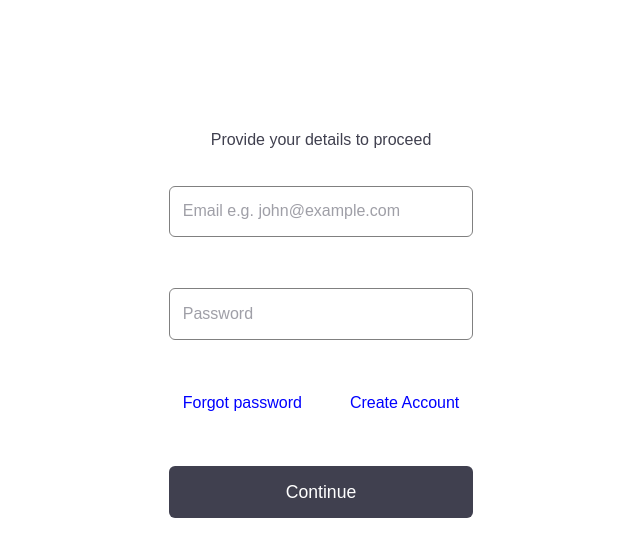
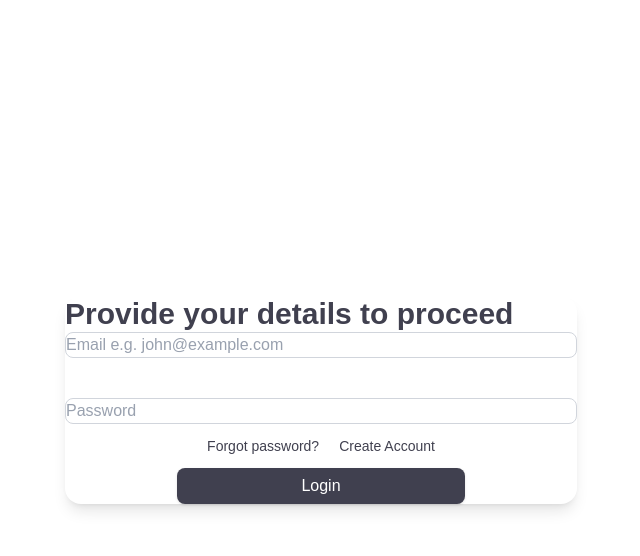
Before and after one commit to efpha/Daily-task-management_frtd, a React (Vite) app: page /home/login in a window 1280 px wide. Shown: the top 556 px of the page, without its empty margins (319-959 px from the left). Built offline with nearby package versions, Linux system fonts and the light colour scheme.

Commit message:
spinner implementation in login component

```diff
--- a/src/components/login/login.jsx
+++ b/src/components/login/login.jsx
@@ -1,13 +1,14 @@
 import React, { useState, useContext } from "react";
 import { useNavigate, Link } from "react-router-dom";
 import axios from "../../axiosConfig.js";
-
-import "./login.css";
+import { Button } from "../ui/button";
+import { Spinner } from "../ui/spinner";
 import { AuthContext } from "../../authcontext.jsx";
 
 const Signin = () => {
   const [formData, setFormData] = useState({ email: "", password: "" });
   const [error, setError] = useState("");
+  const [loading, setLoading] = useState(false);
   const navigate = useNavigate();
   const { login } = useContext(AuthContext);
 
@@ -18,31 +19,32 @@ const Signin = () => {
   const handleSubmit = async (e) => {
     e.preventDefault();
     setError("");
+    setLoading(true);
 
-// "https://daily-task-management-backend.onrender.com/api/users/login/"
     try {
-      const response = await axios.post("http://127.0.0.1:8000//api/users/login/", formData, {
-        headers: { "Content-Type": "application/json" },
-      });
+      const response = await axios.post("/users/login/", formData);
 
       const { access_token, refresh_token } = response.data;
-
-      // call context login
       login(access_token, refresh_token);
-
-      // redirect
       navigate("/dashboard");
     } catch (err) {
       console.error("Login failed:", err);
+      console.error("Error response:", err.response?.data);
       setError("Invalid email or password. Please try again.");
+    } finally {
+      setLoading(false);
     }
   };
 
   return (
-    <div className="login_container">
-      <div className="card-container">
-        <h1>Provide your details to proceed</h1>
-        <form className="form_section" onSubmit={handleSubmit}>
+    <div className="min-h-screen flex items-center justify-center bg-[#fff] px-16">
+      <div className="w-3/4 h-1/2 max-w-lg py-5 px-8 bg-white rounded-2xl shadow-lg">
+        <h1 className="flex text-3xl font-semibold text-center text-[#40404f] mb-10">
+          Provide your details to proceed
+        </h1>
+
+        <form onSubmit={handleSubmit} className="flex flex-col gap-3 justify-center ">
+          <section className="flex flex-col gap-10">
             <input
               type="email"
               name="email"
@@ -50,6 +52,7 @@ const Signin = () => {
               value={formData.email}
               onChange={handleChange}
               required
+              className="w-full border border-gray-300 rounded-md px-5 py-4 text-gray-700 placeholder-gray-400 focus:outline-none focus:ring-2 focus:ring-[#40404f] transition"
             />
 
             <input
@@ -59,17 +62,38 @@ const Signin = () => {
               value={formData.password}
               onChange={handleChange}
               required
+              className="w-full border border-gray-300 rounded-md px-5 py-4 text-gray-700 placeholder-gray-400 focus:outline-none focus:ring-2 focus:ring-[#40404f] transition"
             />
+          </section>
 
-
-          <div className="links_container">
-            <Link to="#">Forgot password</Link>
-            <Link to="/home/register">Create Account</Link>
+          <div className="flex flex-row justify-center gap-5 text-sm text-[#40404f] font-medium">
+            <Link to="#" className="hover:text-gray-700">
+              Forgot password?
+            </Link>
+            <Link to="/home/register" className="hover:text-gray-700">
+              Create Account
+            </Link>
           </div>
 
-          <button className="continue_btn" type="submit">Continue</button>
-          {error && <p className="error_message">{error}</p>}
+          <div className="flex justify-center mt-6">
+            <Button
+              type="submit"
+              disabled={loading}
+              className="w-72 bg-[#40404f] text-white py-4 rounded-md hover:bg-[#353540] transition flex items-center justify-center gap-2 text-base"
+            >
+              {loading ? (
+                <>
+                  <Spinner className="text-white" /> Logging in...
+                </>
+              ) : (
+                "Login"
+              )}
+            </Button>
+          </div>
 
+          {error && (
+            <p className="text-red-600 text-sm text-center mt-4">{error}</p>
+          )}
         </form>
       </div>
     </div>
--- a/src/index.css
+++ b/src/index.css
@@ -1,4 +1,125 @@
 @import "tailwindcss";
+
+@plugin "tailwindcss-animate";
+@import "tw-animate-css";
+
+@custom-variant dark (&:is(.dark *));
 @tailwind base;
 @tailwind components;
 @tailwind utilities;
+
+@theme inline {
+  --radius-sm: calc(var(--radius) - 4px);
+  --radius-md: calc(var(--radius) - 2px);
+  --radius-lg: var(--radius);
+  --radius-xl: calc(var(--radius) + 4px);
+  --color-background: var(--background);
+  --color-foreground: var(--foreground);
+  --color-card: var(--card);
+  --color-card-foreground: var(--card-foreground);
+  --color-popover: var(--popover);
+  --color-popover-foreground: var(--popover-foreground);
+  --color-primary: var(--primary);
+  --color-primary-foreground: var(--primary-foreground);
+  --color-secondary: var(--secondary);
+  --color-secondary-foreground: var(--secondary-foreground);
+  --color-muted: var(--muted);
+  --color-muted-foreground: var(--muted-foreground);
+  --color-accent: var(--accent);
+  --color-accent-foreground: var(--accent-foreground);
+  --color-destructive: var(--destructive);
+  --color-border: var(--border);
+  --color-input: var(--input);
+  --color-ring: var(--ring);
+  --color-chart-1: var(--chart-1);
+  --color-chart-2: var(--chart-2);
+  --color-chart-3: var(--chart-3);
+  --color-chart-4: var(--chart-4);
+  --color-chart-5: var(--chart-5);
+  --color-sidebar: var(--sidebar);
+  --color-sidebar-foreground: var(--sidebar-foreground);
+  --color-sidebar-primary: var(--sidebar-primary);
+  --color-sidebar-primary-foreground: var(--sidebar-primary-foreground);
+  --color-sidebar-accent: var(--sidebar-accent);
+  --color-sidebar-accent-foreground: var(--sidebar-accent-foreground);
+  --color-sidebar-border: var(--sidebar-border);
+  --color-sidebar-ring: var(--sidebar-ring);
+}
+
+:root {
+  --radius: 0.625rem;
+  --background: oklch(1 0 0);
+  --foreground: oklch(0.13 0.028 261.692);
+  --card: oklch(1 0 0);
+  --card-foreground: oklch(0.13 0.028 261.692);
+  --popover: oklch(1 0 0);
+  --popover-foreground: oklch(0.13 0.028 261.692);
+  --primary: oklch(0.21 0.034 264.665);
+  --primary-foreground: oklch(0.985 0.002 247.839);
+  --secondary: oklch(0.967 0.003 264.542);
+  --secondary-foreground: oklch(0.21 0.034 264.665);
+  --muted: oklch(0.967 0.003 264.542);
+  --muted-foreground: oklch(0.551 0.027 264.364);
+  --accent: oklch(0.967 0.003 264.542);
+  --accent-foreground: oklch(0.21 0.034 264.665);
+  --destructive: oklch(0.577 0.245 27.325);
+  --border: oklch(0.928 0.006 264.531);
+  --input: oklch(0.928 0.006 264.531);
+  --ring: oklch(0.707 0.022 261.325);
+  --chart-1: oklch(0.646 0.222 41.116);
+  --chart-2: oklch(0.6 0.118 184.704);
+  --chart-3: oklch(0.398 0.07 227.392);
+  --chart-4: oklch(0.828 0.189 84.429);
+  --chart-5: oklch(0.769 0.188 70.08);
+  --sidebar: oklch(0.985 0.002 247.839);
+  --sidebar-foreground: oklch(0.13 0.028 261.692);
+  --sidebar-primary: oklch(0.21 0.034 264.665);
+  --sidebar-primary-foreground: oklch(0.985 0.002 247.839);
+  --sidebar-accent: oklch(0.967 0.003 264.542);
+  --sidebar-accent-foreground: oklch(0.21 0.034 264.665);
+  --sidebar-border: oklch(0.928 0.006 264.531);
+  --sidebar-ring: oklch(0.707 0.022 261.325);
+}
+
+.dark {
+  --background: oklch(0.13 0.028 261.692);
+  --foreground: oklch(0.985 0.002 247.839);
+  --card: oklch(0.21 0.034 264.665);
+  --card-foreground: oklch(0.985 0.002 247.839);
+  --popover: oklch(0.21 0.034 264.665);
+  --popover-foreground: oklch(0.985 0.002 247.839);
+  --primary: oklch(0.928 0.006 264.531);
+  --primary-foreground: oklch(0.21 0.034 264.665);
+  --secondary: oklch(0.278 0.033 256.848);
+  --secondary-foreground: oklch(0.985 0.002 247.839);
+  --muted: oklch(0.278 0.033 256.848);
+  --muted-foreground: oklch(0.707 0.022 261.325);
+  --accent: oklch(0.278 0.033 256.848);
+  --accent-foreground: oklch(0.985 0.002 247.839);
+  --destructive: oklch(0.704 0.191 22.216);
+  --border: oklch(1 0 0 / 10%);
+  --input: oklch(1 0 0 / 15%);
+  --ring: oklch(0.551 0.027 264.364);
+  --chart-1: oklch(0.488 0.243 264.376);
+  --chart-2: oklch(0.696 0.17 162.48);
+  --chart-3: oklch(0.769 0.188 70.08);
+  --chart-4: oklch(0.627 0.265 303.9);
+  --chart-5: oklch(0.645 0.246 16.439);
+  --sidebar: oklch(0.21 0.034 264.665);
+  --sidebar-foreground: oklch(0.985 0.002 247.839);
+  --sidebar-primary: oklch(0.488 0.243 264.376);
+  --sidebar-primary-foreground: oklch(0.985 0.002 247.839);
+  --sidebar-accent: oklch(0.278 0.033 256.848);
+  --sidebar-accent-foreground: oklch(0.985 0.002 247.839);
+  --sidebar-border: oklch(1 0 0 / 10%);
+  --sidebar-ring: oklch(0.551 0.027 264.364);
+}
+
+@layer base {
+  * {
+    @apply border-border outline-ring/50;
+  }
+  body {
+    @apply bg-background text-foreground;
+  }
+}
```
Lines whose indentation alone changed are shown as unchanged.
